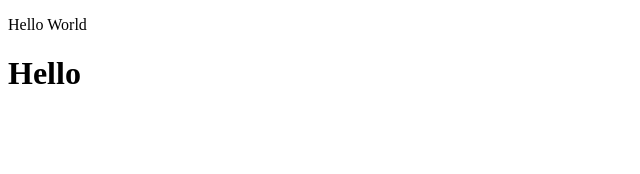
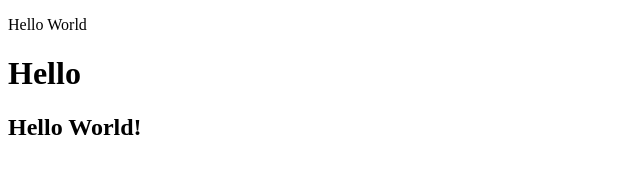
Before and after one commit to KrakenUSER8/shiny-computing-machine, a plain HTML site: page js/index.html in a window 1280 px wide. Shown: the whole page, without its empty margins (0-640 px from the left). Drawn offline with Linux system fonts and the light colour scheme; files whose address does not match are found by name.

Commit message:
index.html mod

```diff
--- a/js/index.html
+++ b/js/index.html
@@ -9,18 +9,25 @@
 
 <body>
 
-	<P> Hello World <!DOCTYPE html>
+	<P> Hello World
+		<!DOCTYPE html>
 		<html lang="en">
+
 		<head>
 			<meta charset="UTF-8">
 			<meta name="viewport" content="width=device-width, initial-scale=1.0">
 			<title>Document</title>
 			<h1>Hello</h1>
+			<h2>Hello World!</h2>
 		</head>
+
 		<body>
 
 		</body>
-	</html></P>
+
+		</html>
+	</P>
+
 	<body>
 
 	</body>
```
Lines whose indentation alone changed are shown as unchanged.
